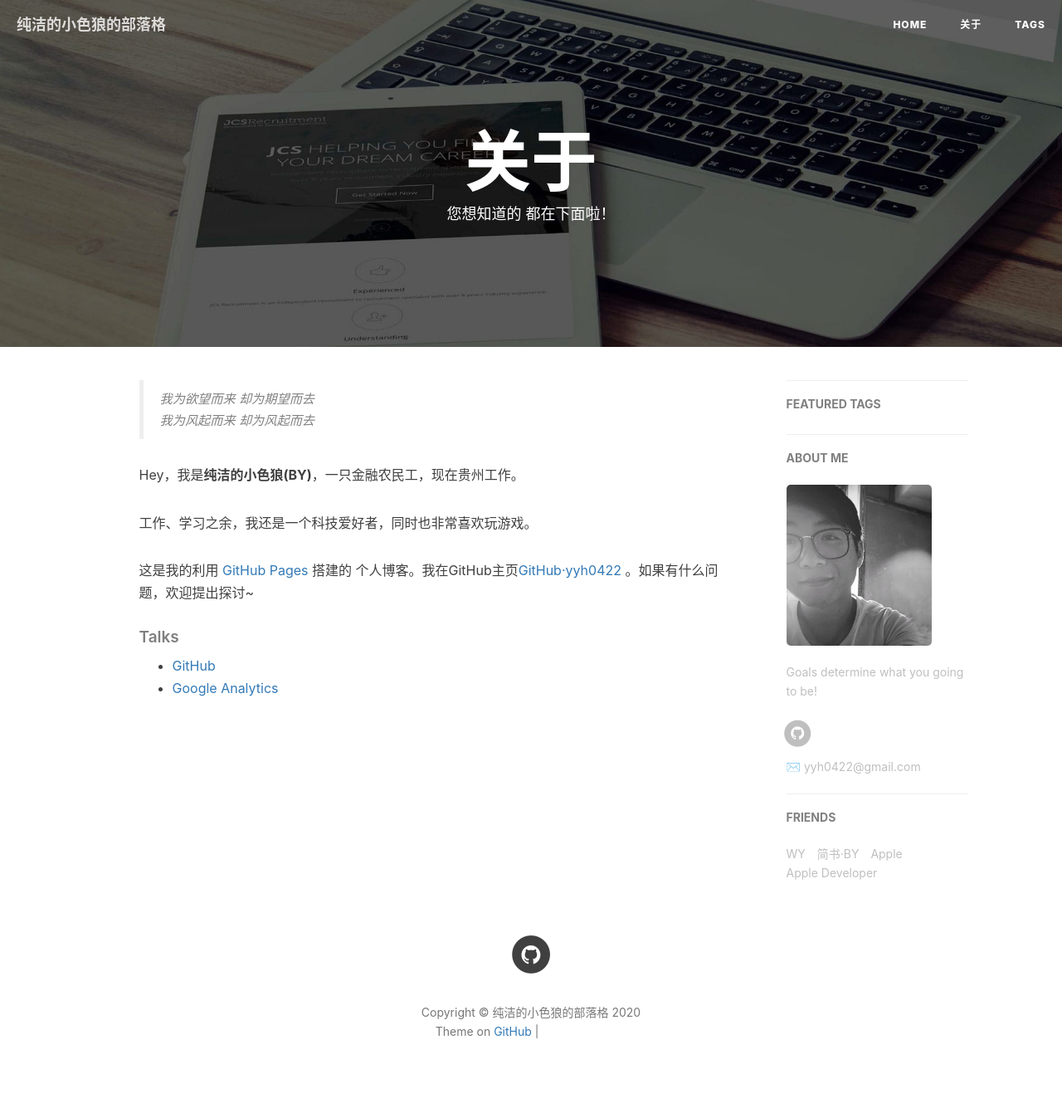
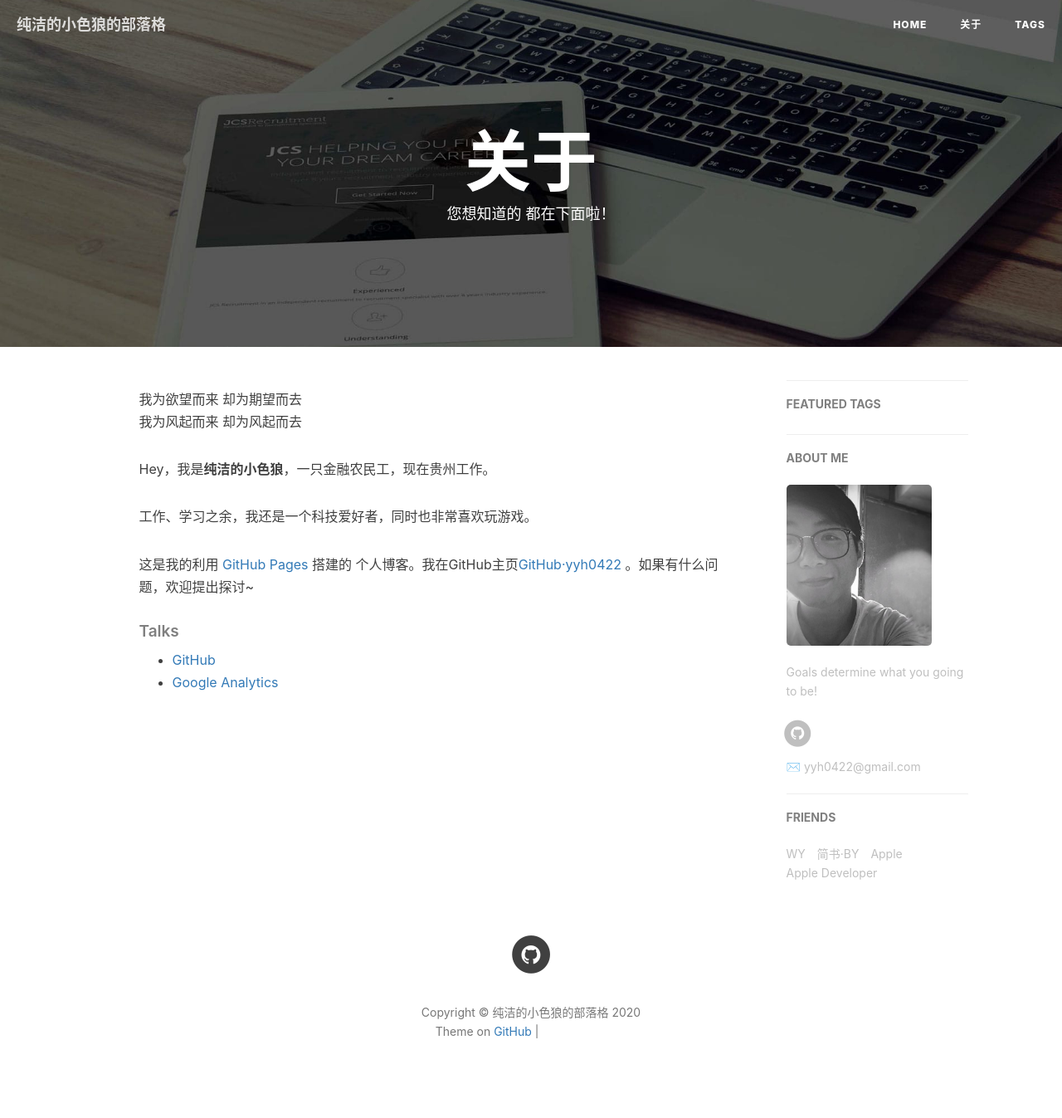
Before and after one commit to yyh0422/yyh0422.github.io, a Jekyll site: the page built from about.html, in a window 1280 px wide. Shown: the whole page at 83% size. Built offline with Jekyll 4.4.1, drawn with Linux system fonts in a browser that asks for light colours; nearby versions of some CDN libraries; comment, search, counter and statistics services are not loaded; grey boxes are pictures that could not be loaded.

```diff
--- a/about.html
+++ b/about.html
@@ -15,10 +15,10 @@ header-img: "img/post-bg-rwd.jpg"
 <div class="zh post-container">
 
     <!--copied from markdown -->
-    <blockquote><p>我为欲望而来 却为期望而去<br>
-    我为风起而来 却为风起而去</p></blockquote>
+    </strong><p>我为欲望而来 却为期望而去<br>
+    我为风起而来 却为风起而去</p></strong>
 
-    <p>Hey，我是<strong>纯洁的小色狼(BY)</strong>，一只金融农民工，现在贵州工作。</p>
+    <p>Hey，我是<strong>纯洁的小色狼</strong>，一只金融农民工，现在贵州工作。</p>
 
     <p>工作、学习之余，我还是一个科技爱好者，同时也非常喜欢玩游戏。</p>
 
```
